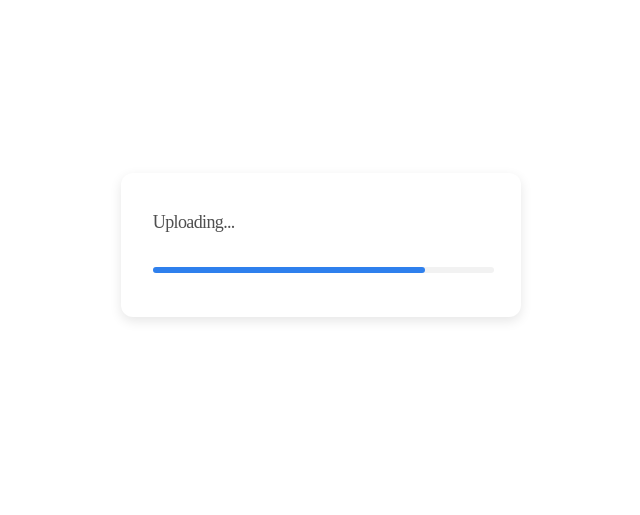
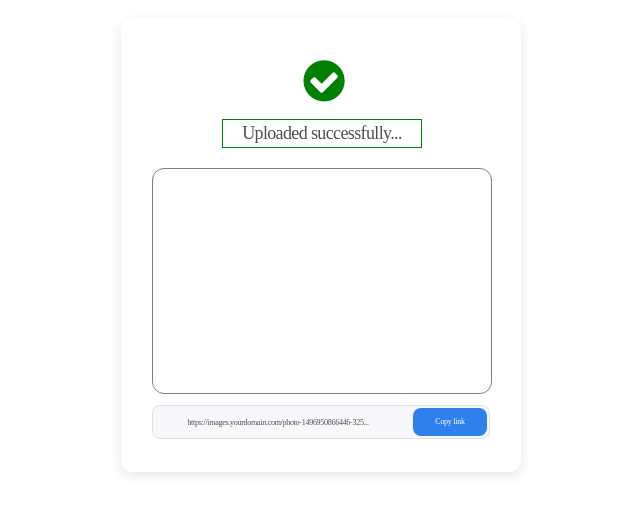
Before and after one commit to Wesoamo500/image-uploader, a plain HTML site: page index.html in a window 1280 px wide. Shown: the part 155-670 px from the top of the page, without its empty margins (319-959 px from the left). Drawn offline with Linux system fonts and the light colour scheme.

Commit message:
todays commit

```diff
--- a/index.css
+++ b/index.css
@@ -121,6 +121,7 @@ p{
 	border-radius: 8px;
 }
 .progress{
+	opacity:0;
 	position: absolute;
 	width: 400.36px;
 	height: 143.57px;
@@ -164,3 +165,96 @@ progress[value]::-webkit-progress-value {
  	background: #2F80ED;
 	border-radius: 8px;
 }
+
+.completed{
+	position: absolute;
+	width: 400.36px;
+	height: 454.96px;
+	left:0;
+	top:0;
+	right:0;
+	bottom:0;
+	margin:auto;
+	background: #FFFFFF;
+	box-shadow: 0px 4px 12px rgba(0, 0, 0, 0.1);
+	border-radius: 12px;
+}
+#check{
+	position: absolute;
+	left: 182.68px;
+	top:39.5px;
+	height: 35px;
+	width:35px;
+}
+#text{
+	position: absolute;
+	width: 198px;
+	height: 27px;
+	left:101.18px;
+	top: 85.53px;
+	font-family: Poppins;
+	font-style: normal;
+	font-weight: 500;
+	font-size: 18px;
+	line-height: 27px;
+	/* identical to box height */
+	text-align: center;
+	letter-spacing: -0.035em;
+	color: #4F4F4F;
+}
+#img_container{
+	position: absolute;
+	width: 338px;
+	height: 224.4px;
+	left:31.18px;
+	top:150px;
+	border-radius: 12px;
+	border:1px solid gray;
+}
+.copy{
+	position: absolute;
+	width: 338px;
+	height: 34px;
+	left: 31.18px;
+	bottom:33.35px;
+	background: #F6F8FB;
+	border: 1px solid #E0E0E0;
+	box-sizing: border-box;
+	border-radius: 8px;
+}
+.copy output{
+	position: absolute;
+	width: 240px;
+	height: 12px;
+	left:5.12px;
+	top: 11px;
+	font-family: Poppins;
+	font-style: normal;
+	font-weight: 500;
+	font-size: 8px;
+	line-height: 12px;
+	/* identical to box height */
+	text-align: center;
+	letter-spacing: -0.035em;
+	/* Gray 2 */
+	color: #4F4F4F;
+}
+.copy_btn{
+	position: absolute;
+	width: 74px;
+	height: 28px;
+	right:2px;
+	top: 2px;
+	bottom: 2px;
+	border:none;
+	background: #2F80ED;
+	border-radius: 8px;
+	font-family: Poppins;
+	font-style: normal;
+	font-weight: 500;
+	font-size: 8px;
+	line-height: 12px;
+	text-align: center;
+	letter-spacing: -0.035em;
+	color: #FFFFFF;
+}
--- a/index.html
+++ b/index.html
@@ -5,6 +5,7 @@
 	<meta http-equiv="X-UA-Compatible" content="IE=edge">
 	<meta name="viewport" content="width=device-width, initial-scale=1.0">
 	<link rel="stylesheet" href="./index.css">
+	<link rel="stylesheet" href="https://cdnjs.cloudflare.com/ajax/libs/font-awesome/4.7.0/css/font-awesome.min.css">
 	<title>Document</title>
 </head>
 <body>
@@ -22,5 +23,13 @@
 		<label for="progress_bar">Uploading...</label><br>
 		<progress id="progress_bar" max="100" value="80"></progress>
 	</div>
+	<div class="completed">
+		<i class="fa fa-check-circle" id="check" style="font-size:48px;color:green"></i>
+		<p id="text">Uploaded successfully...</p>
+		<div id="img_container"></div>
+		<div class="copy">
+			<output name="imagePath">https://images.yourdomain.com/photo-1496950866446-325...</output><span><button class="copy_btn">Copy link</button></span>
+		</div>
+	</div>
 </body>
 </html>
```
